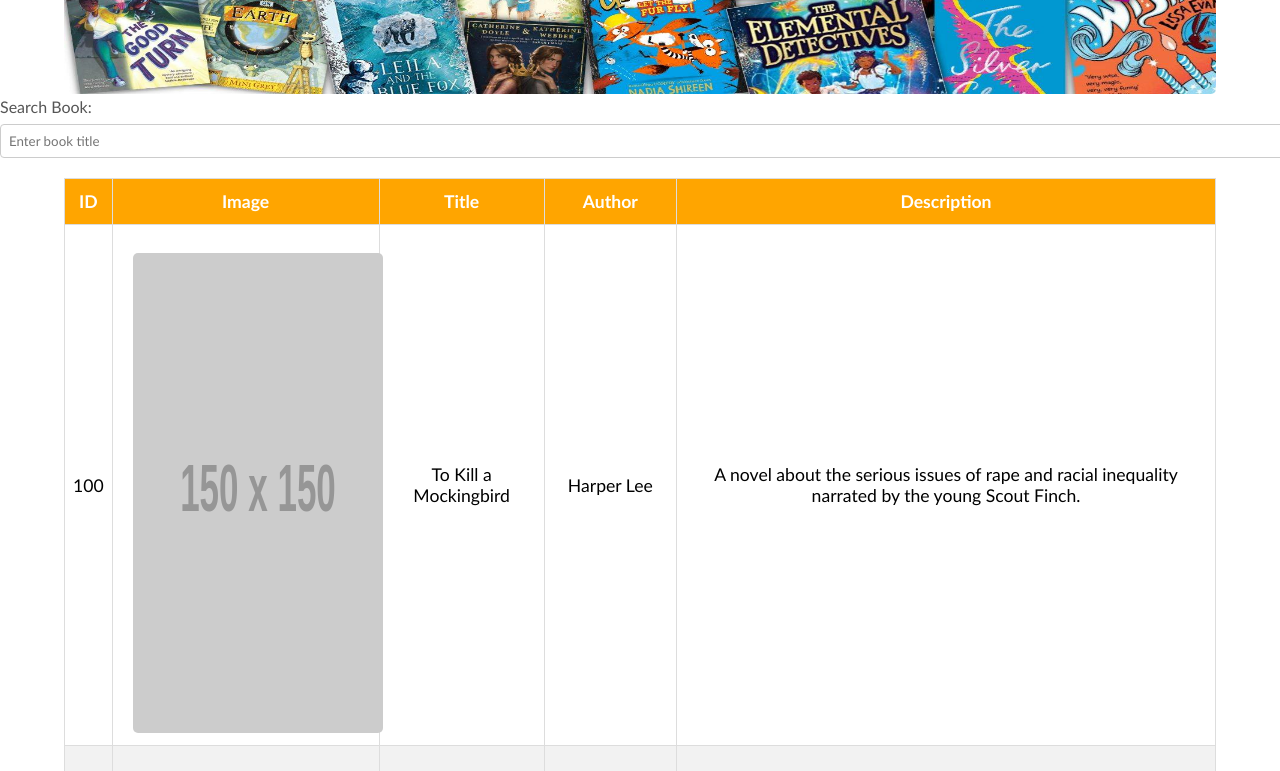
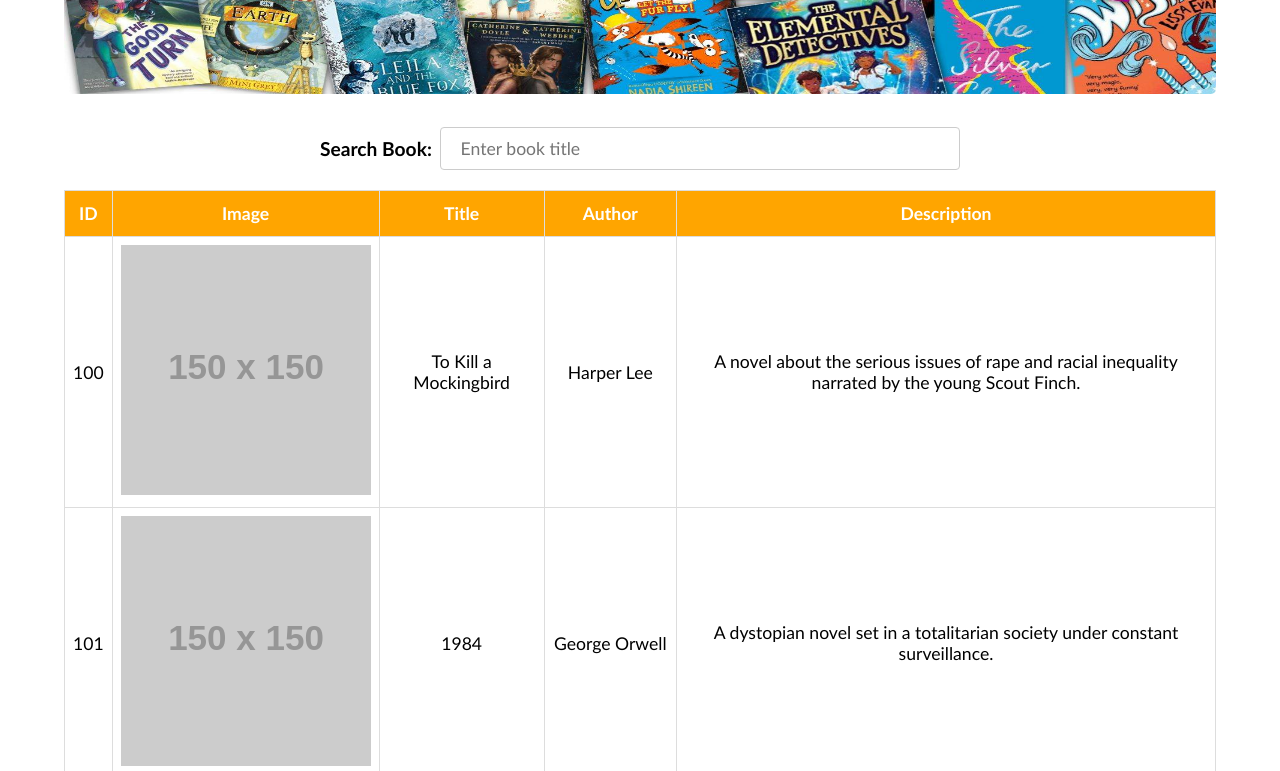
Before and after one commit to bcsf20m016/bookstore, a plain HTML site: page index.html in a window 1280 px wide. Shown: the part 1100-1871 px from the top of the page. Drawn offline with nearby package versions, Linux system fonts and the light colour scheme.

Commit message:
Update style.css

```diff
--- a/style.css
+++ b/style.css
@@ -104,11 +104,32 @@ section{
     text-underline-offset: 7px;
 }
 
-#featured-books img{
+#featured-books-image{
     border-radius: 5px;
     height: 60vh;
     margin-top: 20px;
     margin-left: 5%;
+}
+
+#search-div{
+    width: 50%;
+    margin-top: 30px;
+    margin-left: 25%;
+    display: flex;
+    justify-content: left;
+}
+
+#search-label{
+    width: 25%;
+    font-size: 1.2rem;
+    font-weight: bold;
+    color: black;
+    margin: auto;
+}
+
+#search-book{
+    padding: 10px 20px;
+    font-size: 1.1rem;
 }
 
 #books-list{
@@ -125,19 +146,26 @@ padding: 8px;
 text-align: center;
 }
 
-#books-list tr:nth-child(even){
-    background-color: #f2f2f2;
-}
-
-#books-list tr:hover {
-    background-color: #ddd;
-}
-
 #books-list th {
 padding-top: 12px;
 padding-bottom: 12px;
 background-color: orange;
 color: white;
+}
+
+#load-more{
+    padding: 10px 15px;
+    margin-top: 15px;
+    border: none;
+    background-color: orange;
+    color: white;
+    font-size: 1.2rem;
+    margin-left: 45%;
+    cursor:pointer;
+}
+
+#load-more:hover{
+    background-color: rgba(255, 166, 0, 0.903);
 }
 
 #customer-reviews-section {
```
